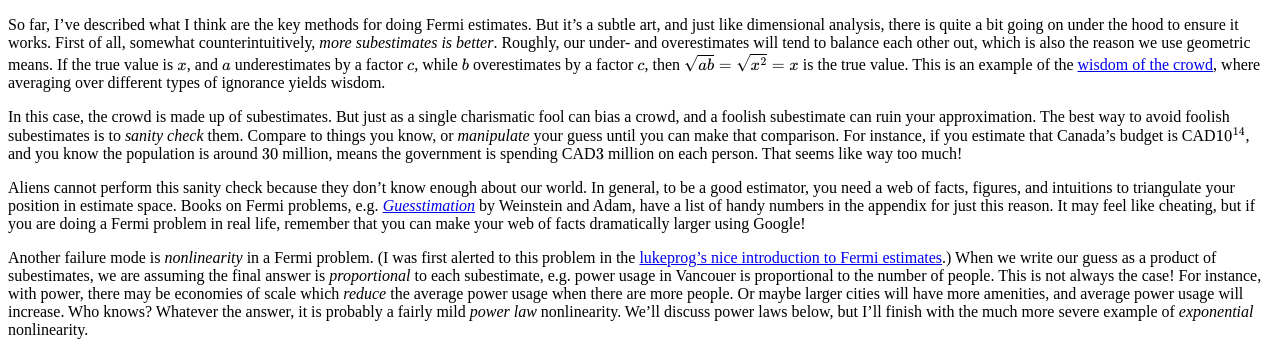
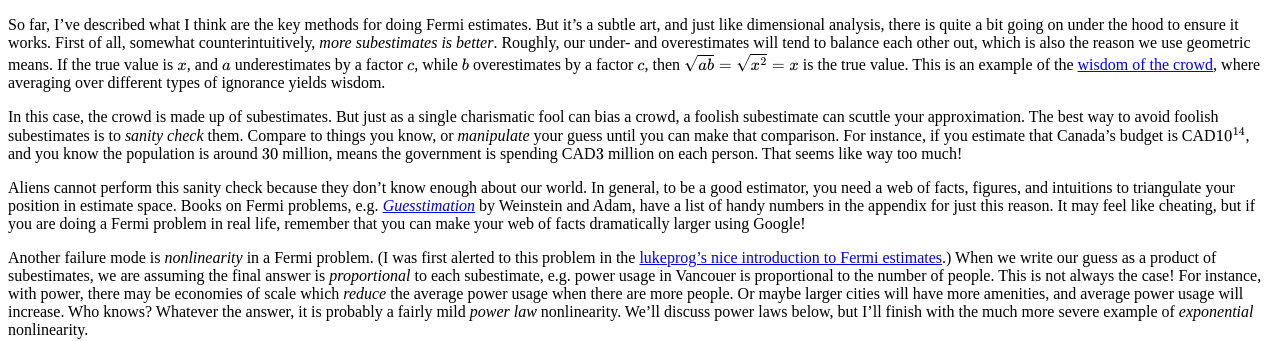
Before and after one commit to hapax/hapax.github.io, a Jekyll site: the page built from assets/simple-physics.md, in a window 1280 px wide and 900 px high, scrolled down 6605 px. Shown: the part 152-493 px from the top of the window. Built offline with Jekyll 4.4.1, drawn with Linux system fonts in a browser that asks for light colours; our own code applies the rules of GitHub Pages for plain Markdown files; formulas are drawn with MathJax 3; a script that is not in the unit is left out.

Commit message:
Update simple-physics.md

```diff
--- a/assets/simple-physics.md
+++ b/assets/simple-physics.md
@@ -691,8 +691,8 @@ This is an example of the
 averaging over different types of ignorance yields wisdom.
 
 In this case, the crowd is made up of subestimates.
-But just as a single charismatic fool can bias a crowd, and a foolish
-subestimate can ruin your approximation.
+But just as a single charismatic fool can bias a crowd, a foolish
+subestimate can scuttle your approximation.
 The best way to avoid foolish subestimates is to *sanity check* them.
 Compare to things you know, or *manipulate* your guess until you can
 make that comparison.
```
